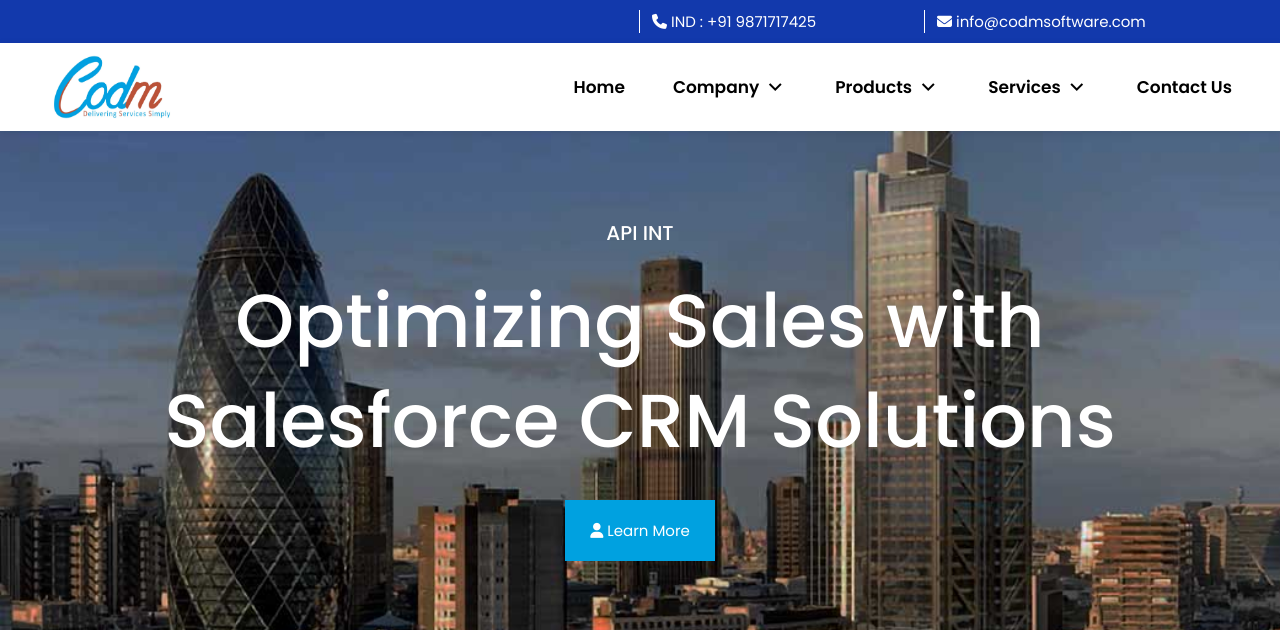
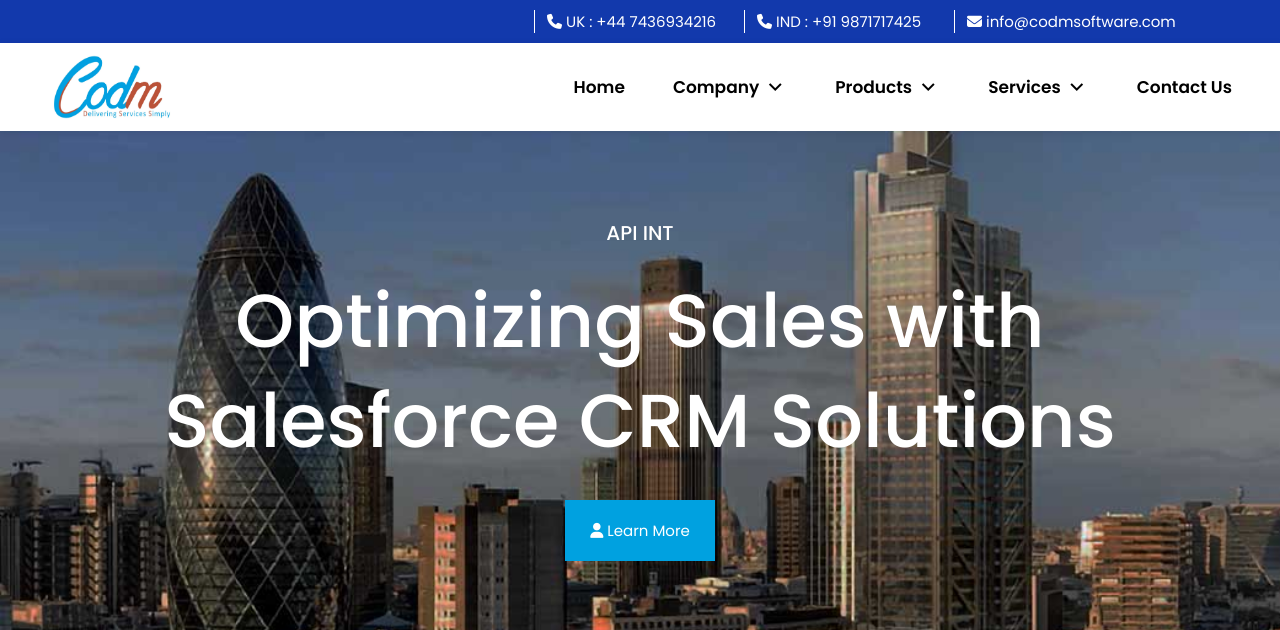
Before and after one commit to AshwaniWeb2022/CODM21, a PHP site: page /index/index.php in a window 1280 px wide. Shown: the top 630 px of the page. Run offline with PHP 8.4, Linux system fonts and the light colour scheme; data that the repository does not hold is empty.

Commit message:
chenge address

```diff
--- a/Contact-Us/index.php
+++ b/Contact-Us/index.php
@@ -140,7 +140,7 @@
                 <div class="footerAddressHeading pb-2 padding_footer_map-left"><b>UK</b></div>
                 <div class="footerAddress mb-2">
                     <img src="../assect/upload/contact/flag-uk.webp" alt="uk Flag">
-                    <div class="text-dark">Tech14 Networks Ltd. <br> Regus Edmund House 12-22, Newhall Street, Birmingham B3 3AS, UK</div>
+                    <div class="text-dark">CodM Software Ltd. <br> Regus Edmund House 12-22, Newhall Street, Birmingham B3 3AS, UK</div>
                 </div>
                 <div class="footerMailPhoneIcon mb-2">
                     <i class="fa-solid fa-phone text-info"></i>
@@ -148,7 +148,7 @@
                 </div>
                 <div class="footerMailPhoneIcon mb-2">
                     <i class="fa-sharp fa-solid fa-envelope text-info"></i>
-                    <a href="mailto:info@tech14networks.com" class="text-dark">info@tech14networks.com</a>
+                    <a href="mailto:info@tech14networks.com" class="text-dark">info@codmsoftware.com</a>
                 </div>
             </div>
             <div class="col-lg-3 col-md-12 mb-2">
--- a/app/header.php
+++ b/app/header.php
@@ -5,7 +5,7 @@
     <meta charset="UTF-8">
     <meta http-equiv="X-UA-Compatible" content="IE=edge">
     <meta name="viewport" content="width=device-width, initial-scale=1.0">
-    <title>CODM SOFTWARE|Salesforce Consulting Partner </title>
+    <title>CODM SOFTWARE | Salesforce Consulting Partner </title>
     <META HTTP-EQUIV="Content-type" CONTENT="text/php; charset=UTF-8">
     <meta name="google-site-verification" content="pYoNVYcgXP6np5jtGBYQ0-4TJ-93U7N-02fTHm7dtec" />
 
@@ -58,12 +58,20 @@
 <body>
     <!--=============== HEADER ===============-->
     <div class="topHeding">
-        <div class="container">
+        <div class="container-fluid">
             <div class="row">
-                <div class="col-lg-6 right-border text-white">
+                <div class="col-lg-5 right-border text-white">
                     <!-- <marquee>Lorem ipsum dolor sit amet consectetur.</marquee> -->
                 </div>
-                <div class="col-lg-3 right-border text-white">
+                <div class="col-lg-2 right-border text-white pe-1">
+                    <span>
+                        <i class="fa-solid fa-phone"></i>
+                    </span>
+                    <span>
+                        <a href="tel:+447436934216">UK : +44 7436934216</a>
+                    </span>
+                </div>
+                <div class="col-lg-2 right-border text-white pe-1">
                     <span>
                         <i class="fa-solid fa-phone"></i>
                     </span>
--- a/index/index.php
+++ b/index/index.php
@@ -35,11 +35,7 @@ include "../admin/databash/dbConnect.php";
             <div class="col-lg-6 ps-sm-5 ">
                 <h5 class="mb-3" style="color:#00A1E0;">WELCOME TO CodM</h5>
                 <h2 class="about-titel_h2">Reliable Salesforce CRM partner since 2021</h2>
-                <div class=" pt-4" style="line-height: 30px;">Founded in 2021, CodM specializes in world-class
-                    Salesforce CRM implementation and consulting services. Our expert team of certified architects,
-                    consultants and developers has successfully delivered numerous Salesforce projects across various
-                    industries. With a focus on security reviews and best practices, we have earned the distinction of
-                    being an official Salesforce Consulting Partner since 2021.</div>
+                <div class=" pt-4" style="line-height: 30px;">Founded in 2021, CodM specializes in world-class Salesforce CRM implementation and consulting services, with a global presence in two key locations India and the UK. Our expert team of certified architects, consultants, and developers has successfully delivered numerous Salesforce projects across various industries in both regions. With a focus on security reviews and best practices, we have earned the distinction of being an official Salesforce Consulting Partner since 2021</div>
                 <div class="mt-5">
                     <a href="../About-Us/" class="hireButton"><i class="fa-solid fa-user"></i>&nbsp;Learn More</a>
                 </div>
```
